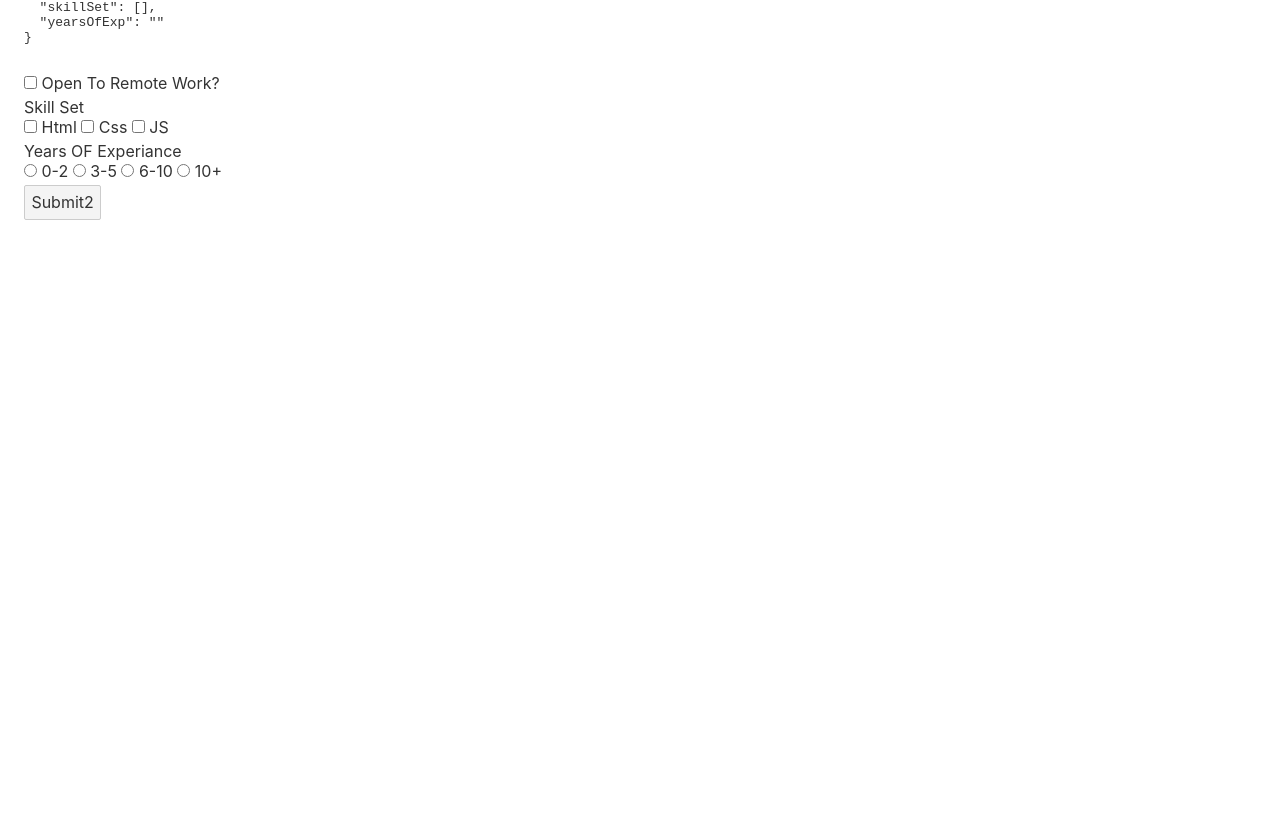
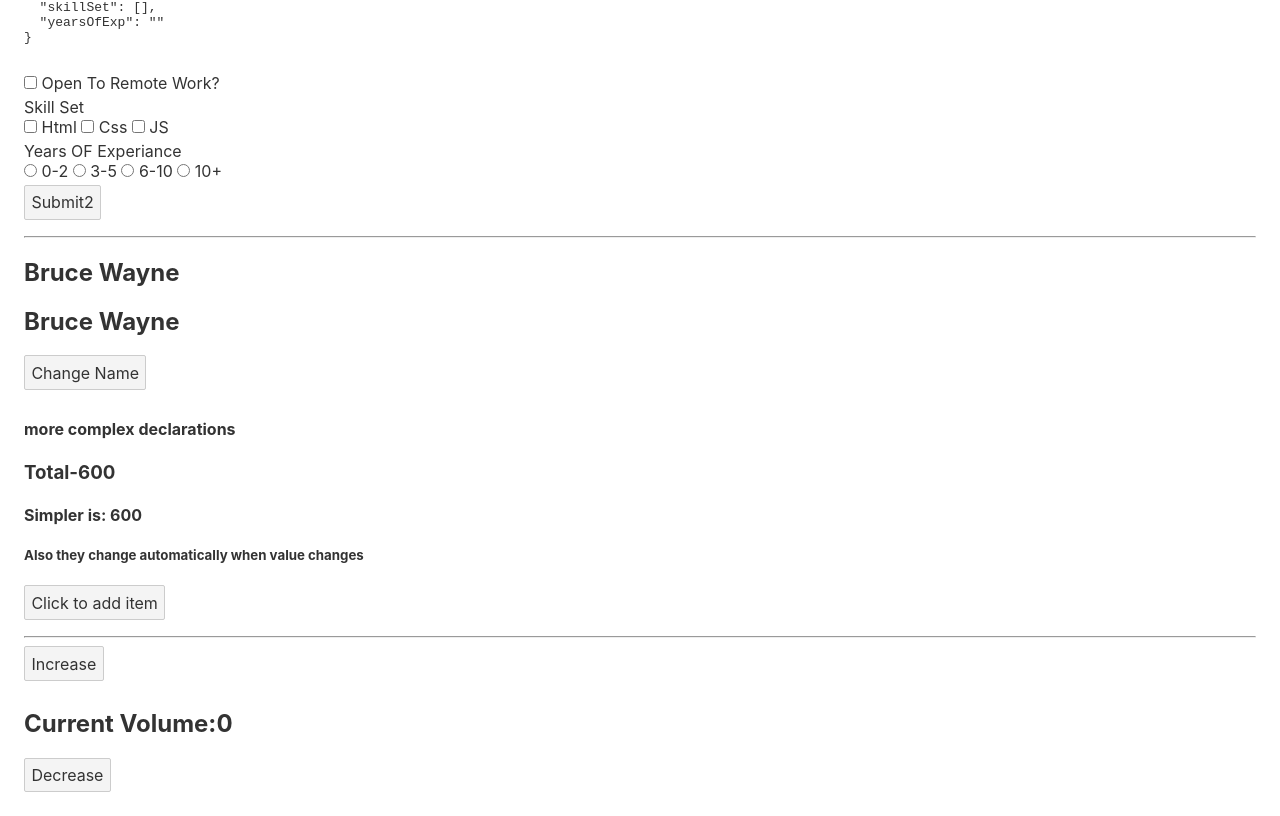
Before and after one commit to Jyoti-EVDPL/Svelte, a Svelte app: page / in a window 1280 px wide. Shown: the part 752-1568 px from the top of the page. Before the commit the page ends 996 px from the top, so only its background shows below. Built offline with nearby package versions, Linux system fonts and the light colour scheme.

Commit message:
Unown prop issue solved, Reactive Declarations, Reactive Statements

```diff
--- a/src/App.svelte
+++ b/src/App.svelte
@@ -19,6 +19,45 @@
 	function submitForm2(){
 		console.log(formValues2);
 	}
+	// Reactive Declarations
+	let firstName ='Bruce'
+	let lastName = 'Wayne'
+	$:fullname = `${firstName} ${lastName}`
+	let items = [
+		{
+			id: 1,
+			title:'TV',
+			price: 100
+		},
+		{
+			id: 2,
+			title:'phone',
+			price:200
+		},
+		{
+			id: 3,
+			title:'Laptop',
+			price:300
+		}
+	]
+	$: total = items.reduce((total,curr)=>(total = total + curr.price),0)
+
+	// Reactive Statements
+	$: console.log(`Full name is ${firstName} ${lastName}`)
+	$: {
+		const greet = `Full name is ${firstName} ${lastName}`
+		console.log(greet)
+		console.log(greet+' dca')
+	}
+	let volume = 0;
+	$:if(volume < 0){
+		alert("Volume cant be -ve");
+		volume = 0;
+	}else if(volume > 20){
+		alert("Volume cant be more than 20");
+		volume = 0;
+	}
+
 
 </script>
 
@@ -86,6 +125,7 @@
 		</div>
 
 		<div>
+			<!-- svelte-ignore a11y-label-has-associated-control -->
 			<label>Years OF Experiance</label>
 			<input type="radio" id="0-2" value="0-2" bind:group={formValues2.yearsOfExp}>
 			<label for="0-2">0-2</label>
@@ -101,6 +141,30 @@
 		</div>
 
 	</form>
+<hr>
+	<!-- Reactive Declarations -->
+	<h2>{firstName} {lastName}</h2>
+	<h2>{fullname}</h2>
+	<button on:click={()=>{
+		firstName = 'natasa',
+		lastName = 'roman'
+	}}>Change Name</button>
+
+	<h4>more complex declarations</h4>
+	<h3>Total-{items.reduce((total,curr)=>(total = total + curr.price),0)}</h3>
+	<h4>Simpler is: {total}</h4>
+	<h5>Also they change automatically when value changes</h5>
+	<button on:click={()=>
+	(items = [...items,{id:4,title:'keyboard',price:50}])}
+	>Click to add item</button>
+
+	<hr>
+	<!-- Reactive Statements -->
+	<button on:click={()=>(volume+=2)}>Increase</button>
+	<h2>Current Volume:{volume}</h2>
+	<button on:click={()=>(volume-=2)}>Decrease</button>
+
+
 
 
 </main>
--- a/src/main.js
+++ b/src/main.js
@@ -2,9 +2,9 @@ import App from './App.svelte';
 
 const app = new App({
 	target: document.body,
-	props: {
-		name: 'world'
-	}
+	// props: {
+	// 	name: 'world'
+	// }
 });
 
 export default app;
```
